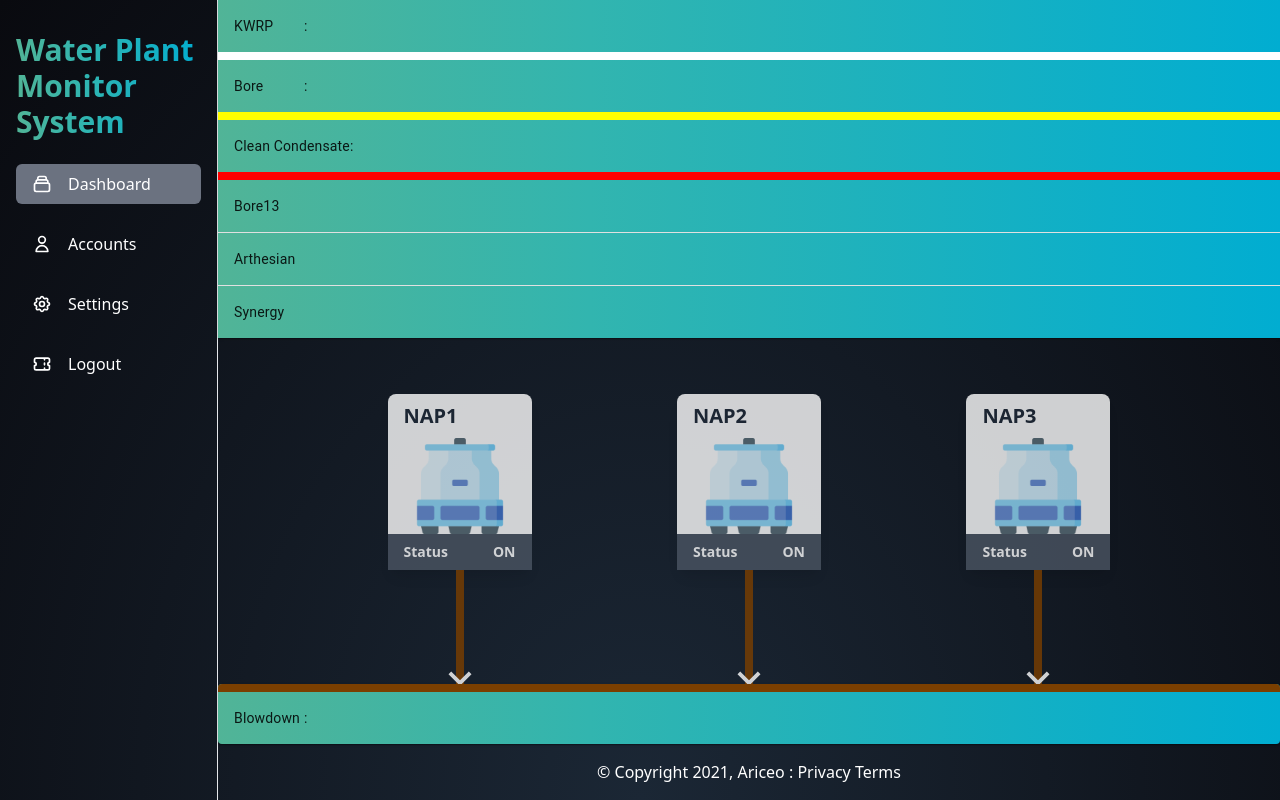
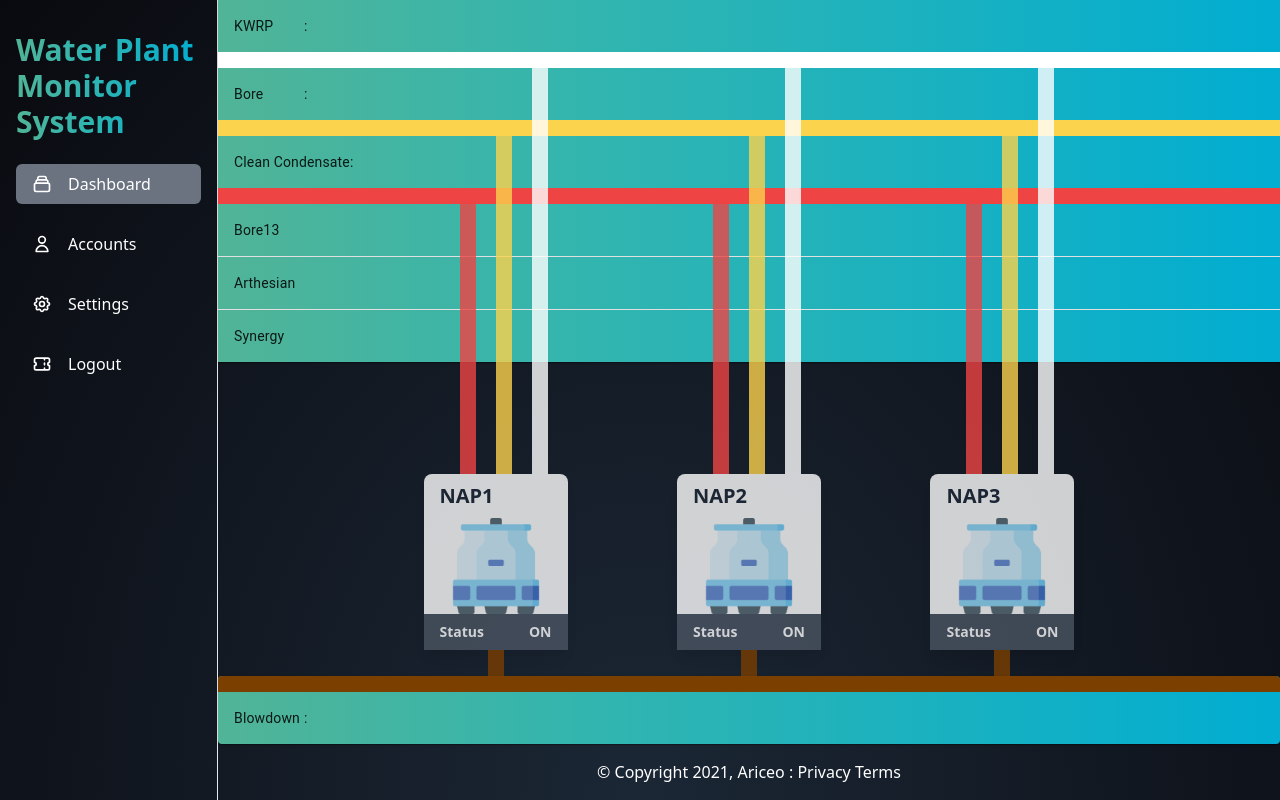
Before and after one commit to moulee40/automatic-water-system, a React (Create React App) app: page /home in a window 1280 px wide. Built offline with nearby package versions, Linux system fonts and the light colour scheme; no server answers.

Commit message:
dashboard changes

```diff
--- a/src/components/DashboardBottomSection.js
+++ b/src/components/DashboardBottomSection.js
@@ -29,7 +29,7 @@ class DashboardBottomSection extends React.Component {
               key={row.name}
               sx={{ '&:last-child td, &:last-child th': { border: 0 } }}
             >
-              <TableCell component="th" scope="row" style={{display:'flex',borderTop:'8px solid #7B3F00'}}>
+              <TableCell component="th" scope="row" style={{display:'flex',borderTop:'16px solid #7B3F00'}}>
               <div style={{minWidth:'70px'}}>{row.name}</div>:<div style={{marginLeft:5}}>{this.props.data.blowdown}</div>
               </TableCell>
               {/* <TableCell align="right">{row.nap1}</TableCell>
--- a/src/components/DashboardTopSection.js
+++ b/src/components/DashboardTopSection.js
@@ -38,18 +38,19 @@ class DashboardTopSection extends React.Component {
 
         <TableBody>
             <TableRow sx={{ '&:last-child td, &:last-child th': { border: 0 } }}>
-              <TableCell component="th" scope="row" style={{display:'flex',borderBottom:'8px solid white'}}>
+              <TableCell component="th" scope="row" style={{display:'flex',borderBottom:'16px solid #ffffff'}}>
                <div style={{minWidth:'70px'}}> KWRP</div>:<div style={{marginLeft:5}}> {data.kwrp}</div>
               </TableCell>
             </TableRow>
             <TableRow sx={{ '&:last-child td, &:last-child th': { border: 0 } }}>
-              <TableCell component="th" scope="row" style={{display:'flex',borderBottom:'8px solid yellow'}}>
+              <TableCell component="th" scope="row" style={{display:'flex',borderBottom:'16px solid #fcd34d'}}>
                <div style={{minWidth:'70px'}}> Bore</div>:<div style={{marginLeft:5}}> {data.bore}</div>
               </TableCell>
             </TableRow>
             <TableRow sx={{ '&:last-child td, &:last-child th': { border: 0 } }}>
-              <TableCell component="th" scope="row" style={{display:'flex',borderBottom:'8px solid red'}}>
+              <TableCell component="th" scope="row" style={{display:'flex',borderBottom:'16px solid #ef4444',position: 'relative'}}>
                <div style={{minWidth:'70px'}}> Clean Condensate</div>:<div style={{marginLeft:5}}> {data.cleanCondensate}</div>
+               {/* <div className='border-l-8 border-solid border-red-500 absolute top-full h-52 left-1/3'></div> */}
               </TableCell>
             </TableRow>
             <TableRow sx={{ '&:last-child td, &:last-child th': { border: 0 } }}>
--- a/src/components/Main.js
+++ b/src/components/Main.js
@@ -64,7 +64,7 @@ class Main extends React.Component {
       <Sidebar />
       <div className="flex flex-col relative w-full">
       <DashboardTopSection data={data}></DashboardTopSection>
-      <div className="flex flex-1 flex-wrap px-6 pt-14 justify-evenly relative">
+      <div className="flex flex-1 flex-wrap px-24 pt-28 justify-evenly relative">
       {coolingTower.map((label,index) => {
       return(
         <div className={status && status[index]==="ON"?"flex flex-col relative":"flex flex-col relative pointer-events-none opacity-80"}>
@@ -75,10 +75,15 @@ class Main extends React.Component {
             <KeyboardArrowDownIcon className='text-blue-600 absolute bottom-[-15px] left-[-24px]' style={{fontSize:'46px'}}/>
             </div>
           </div> */}
-          <MotorCard label={label} onClick={()=>this.openDialog(label)} key={index}/>
+        {/* <div className='flex space-x-4 justify-center'>
+        <div className='border-l-8 border-solid border-red-500 h-24'></div>
+        <div className='border-l-8 border-solid border-yellow-300 h-24'></div>
+        <div  className='border-l-8 border-solid border-white h-24'></div>
+        </div> */}
+          <MotorCard label={label} onClick={()=>this.openDialog(label)} key={index} />
           <div className="flex flex-1 justify-center">
-            <div className='border-l-8 border-solid border-[#7B3F00] relative'>
-            <KeyboardArrowDownIcon className='text-white absolute bottom-[-17px] left-[-27px]' style={{fontSize:'46px'}}/>
+            <div className='border-l-[16px] border-solid border-[#7B3F00] relative'>
+            {/* <KeyboardArrowDownIcon className='text-white absolute bottom-[-17px] left-[-27px]' style={{fontSize:'46px'}}/> */}
             </div>
           </div>
   </div>
--- a/src/components/MotorCard.js
+++ b/src/components/MotorCard.js
@@ -28,7 +28,7 @@ class MotorCard extends React.Component {
 
   render() {
     return (
-        <div class="max-w-xs bg-white rounded-lg shadow-lg cursor-pointer dark:bg-gray-800 max-h-[176px] min-w-[9rem] relative"
+        <div class="max-w-xs bg-white rounded-lg shadow-lg cursor-pointer dark:bg-gray-800 max-h-[176px] min-w-[9rem] relative "
         // transition ease-in-out delay-100 hover:scale-110 duration-300"
         onClick={this.props.onClick}>
         <div class="px-4 py-2">
@@ -44,9 +44,11 @@ class MotorCard extends React.Component {
             {/* <button class="px-2 py-1 text-xs font-semibold text-gray-900 uppercase transition-colors duration-200 transform bg-white rounded hover:bg-gray-200 focus:bg-gray-400 focus:outline-none">ON</button> */}
         </div>
         {this.props.displayBottom && <BottomContainer name={this.props.label} data={this.props.data}/>}
-        {/* <div id='white_border' className='border-l-8 border-solid border-white absolute'></div>
-        <div className='border-l-8 border-solid border-yellow-300 absolute'></div>
-        <div className='border-l-8 border-solid border-red-500 absolute'></div> */}
+
+        <div className='border-l-[16px] border-solid border-red-500 h-[156%] absolute bottom-full left-1/4'></div>
+        <div className='border-l-[16px] border-solid border-yellow-300 h-[192%] absolute bottom-full left-1/2'></div>
+        <div  className='border-l-[16px] border-solid border-white h-[234%] absolute bottom-full left-3/4'></div>
+
     </div>
     );
   }
--- a/src/index.css
+++ b/src/index.css
@@ -596,11 +596,3 @@ html {
     background: grey;
     border-bottom-right-radius: 50px;
   } */
-
-  #white_border{
-    width: 67px;
-    height: 8px;
-    left: -67px;
-    top: 50%;
-    background: #fff;
-  }
```
